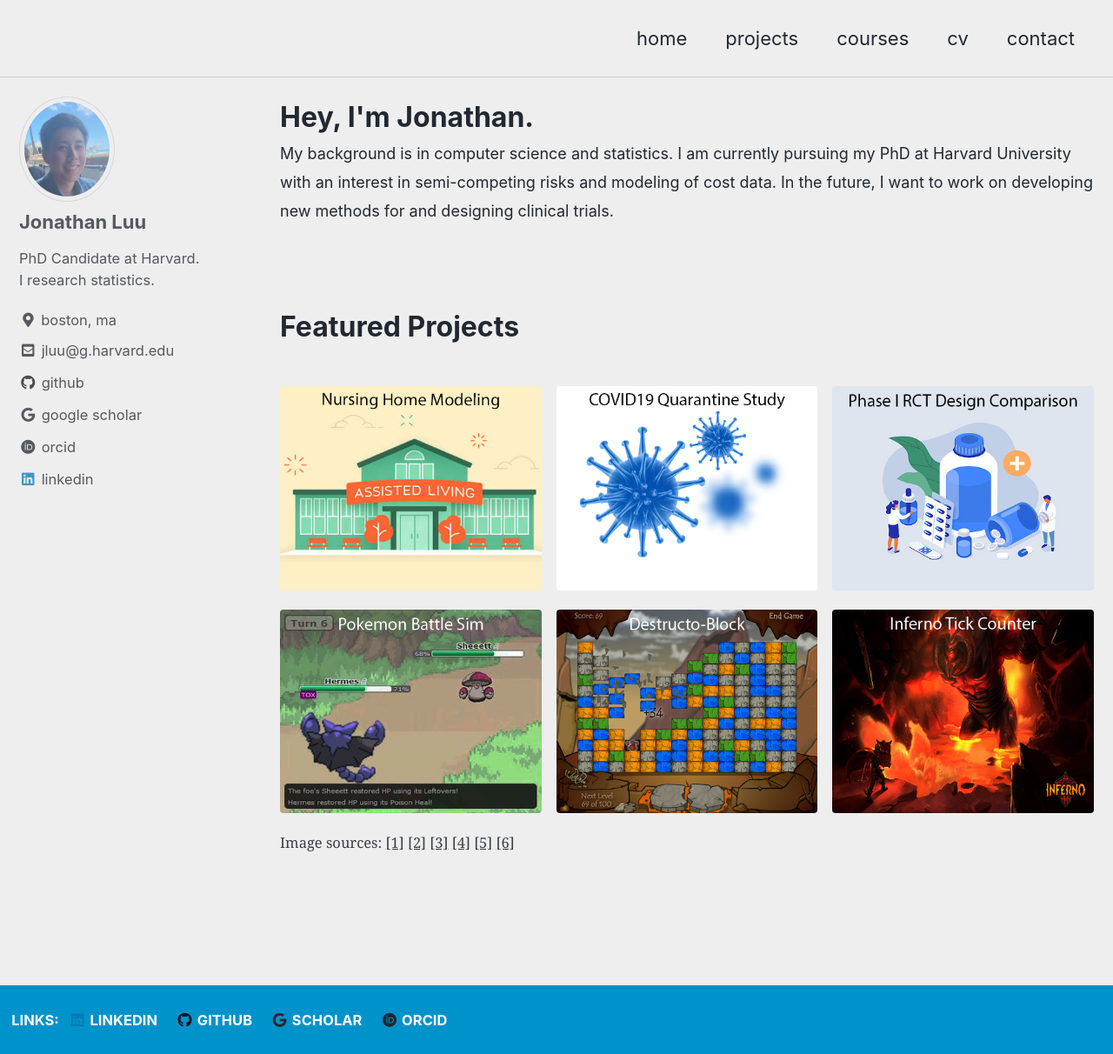
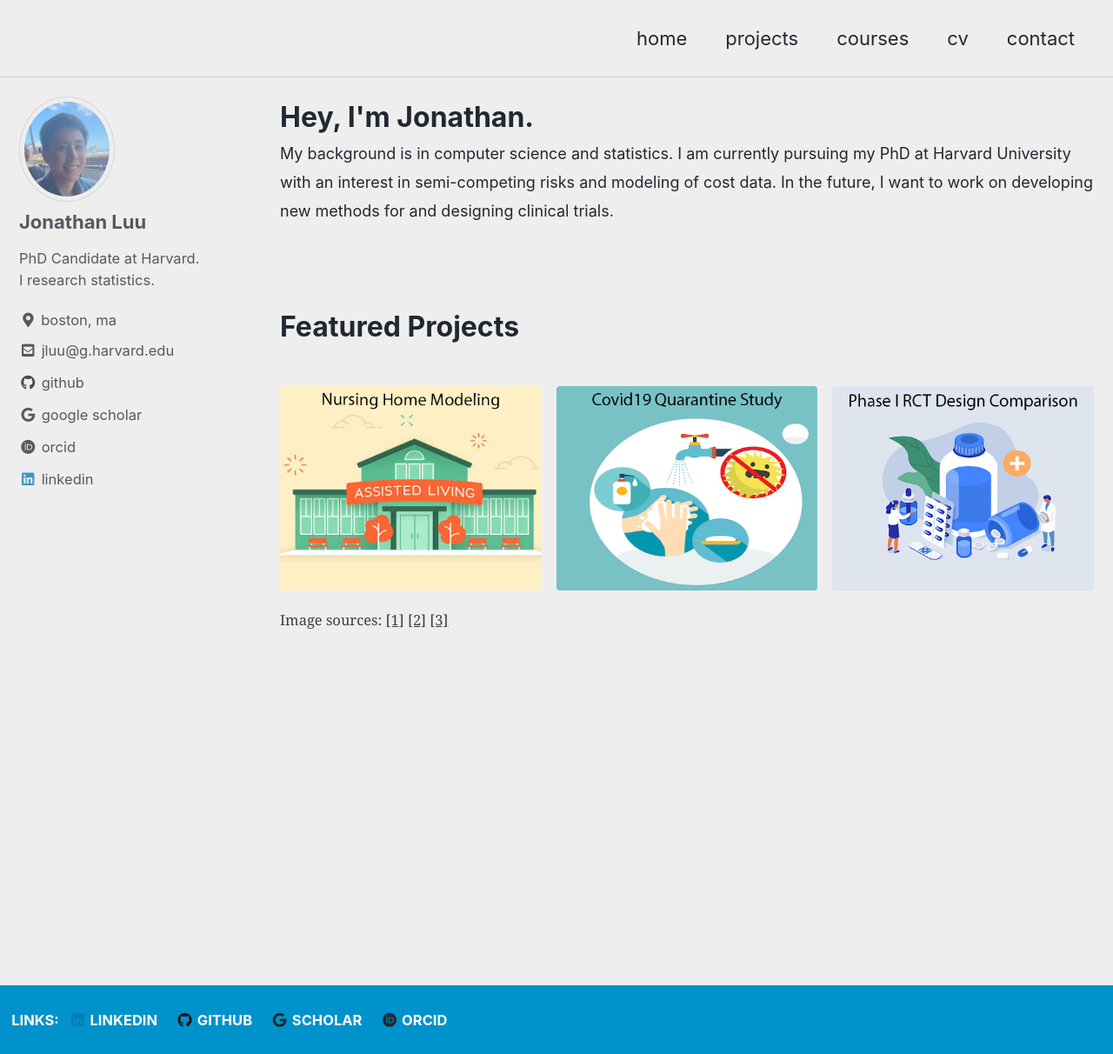
Before and after one commit to luuj/luuj.github.io, a Jekyll site: the page built from index.html, in a window 1280 px wide and 1212 px high. Shown: the whole window at 87% size. Built offline with Jekyll 4.4.1, drawn with Linux system fonts in a browser that asks for light colours; cached includes are drawn as plain includes; the list of posts is cut into pages by our own code.

```diff
--- a/index.html
+++ b/index.html
@@ -21,25 +21,14 @@ classes: wide
 		  <a href="/projects/#covid19-duration-of-viral-shedding-study">
 		  <img src="/assets/images/covid.png"></a>
 
-		  <a href="/projects/">
+		  <a href="/projects/#phase-i-rcts-and-the-33-design">
 		  <img src="/assets/images/ct.png"></a>
 
-		  <a href="/projects/">
-		  <img src="/assets/images/pokemon.png"></a>
-
-		  <a href="/projects/">
-		  <img src="/assets/images/destructo.png"></a>
-
-		  <a href="/projects/">
-		  <img src="/assets/images/inferno.png"></a>
 
 		<figcaption>Image sources:
 			<a href="https://www.istockphoto.com/vector/assisted-living-gm1217836362-355641801">[1]</a>
 			<a href="https://www.stats.indiana.edu/images/TopicPhotos/covid_19.png">[2]</a>
 			<a href="https://media.istockphoto.com/vectors/pharmacy-shop-vector-id1175445143?b=1&k=20&m=1175445143&s=170667a&w=0&h=fSqBQ5i92aSQ7XgKuFCosx9CyXyxWRe3M2eS7tbr6Ho=">[3]</a>
-			<a href="https://cdn.nichesites.pikoya.com/mmosquare_com/images/games/10164/gallery/30467.jpg">[4]</a>
-			<a href="https://www.jellyneo.net/images/articles/graveyard_domIIIcurrent.png">[5]</a>
-			<a href="https://www.pcgamesn.com/wp-content/uploads/legacy/Runescape_old_school_inferno.png">[6]</a>
 		</figcaption>
 
 	</figure>
```
Also changed, not shown: _pages/contact.md (+1 -1 lines), _pages/projects.md (+9 -3 lines), assets/images/covid.png, 7 other files.
